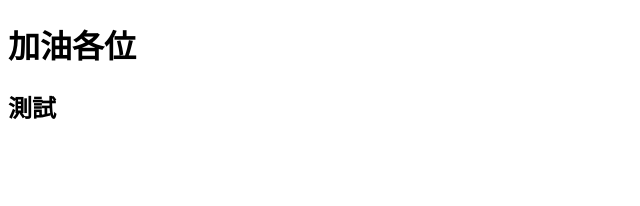
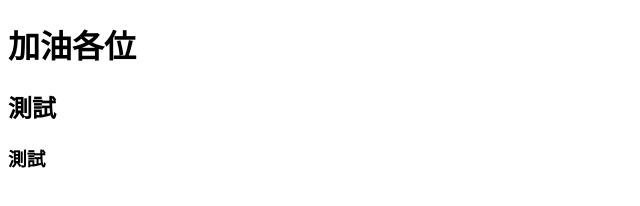
Before and after one commit to Fukuzawa72/my_second_project, a plain HTML site: page index2.html in a window 1280 px wide. Shown: the full height of the page, 0-640 px from the left. Drawn offline with Linux system fonts and the light colour scheme.

Commit message:
add heading3

```diff
--- a/index2.html
+++ b/index2.html
@@ -17,5 +17,10 @@
         <h2>測試</h2>
 
     </div>
+    <div>
+        <!-- 我才是真的啦哈哈哈哈小谷在這邊加東西 -->
+        <h3>測試</h3>
+
+    </div>
 </body>
 </html>
```
